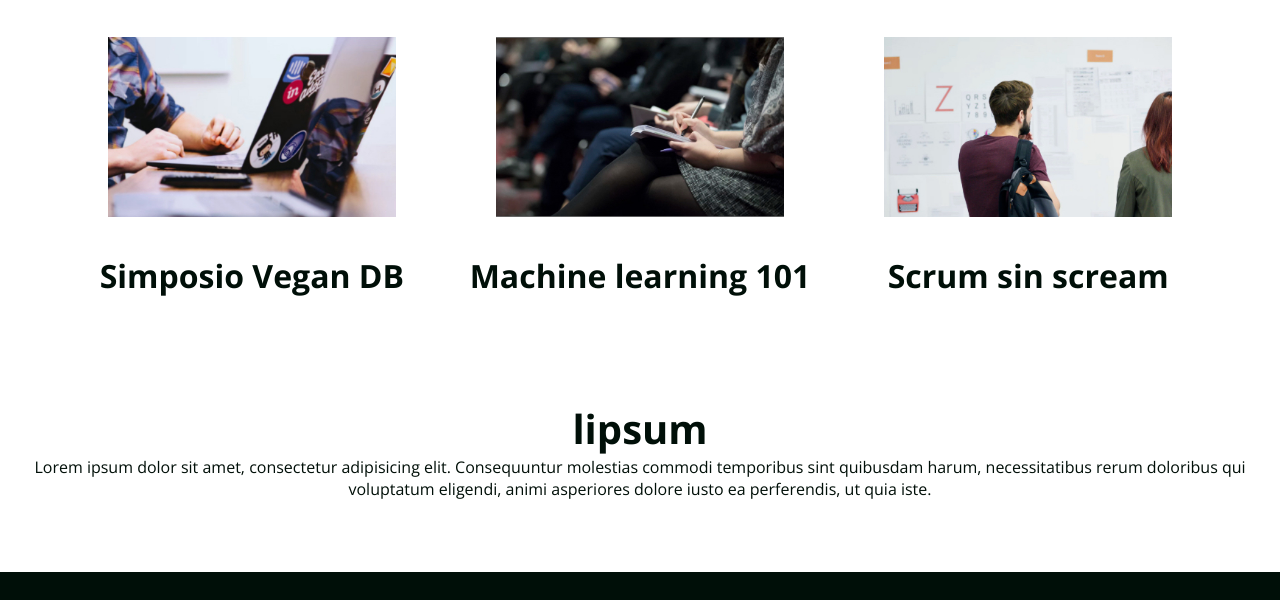
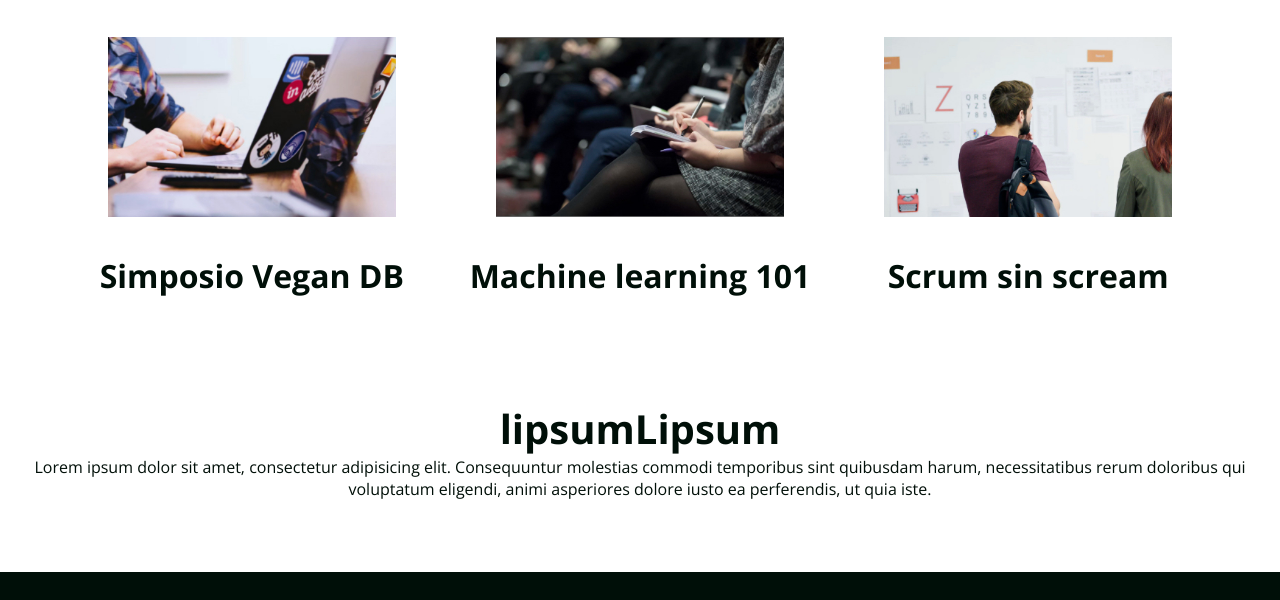
Before and after one commit to katalinaconk/Meet-Coffee, a plain HTML site: page index.html in a window 1280 px wide. Shown: the part 1527-2127 px from the top of the page. Drawn offline with nearby package versions, Linux system fonts and the light colour scheme.

Commit message:
added new text to he index of meet&coffee project

```diff
--- a/index.html
+++ b/index.html
@@ -67,7 +67,8 @@
   </section>
 
   <section>
-	  <h2>lipsum</h2>
+	  <h2>lipsumLipsum
+	  </h2>
 	  <p>Lorem ipsum dolor sit amet, consectetur adipisicing elit. Consequuntur molestias commodi temporibus sint quibusdam harum, necessitatibus rerum doloribus qui voluptatum eligendi, animi asperiores dolore iusto ea perferendis, ut quia iste.</p>
   </section>
 
```
